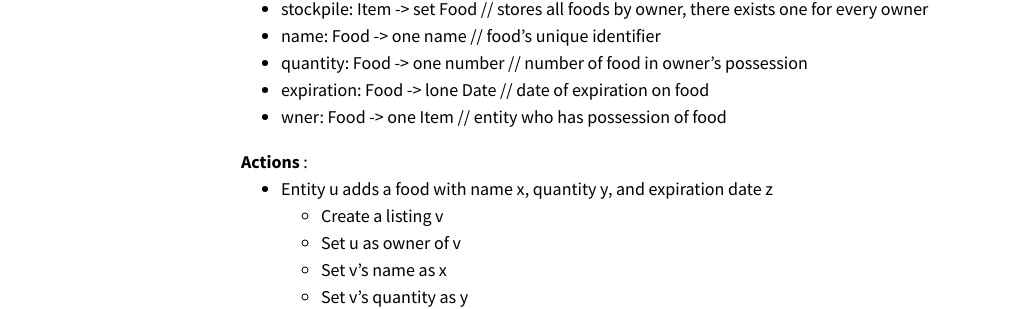
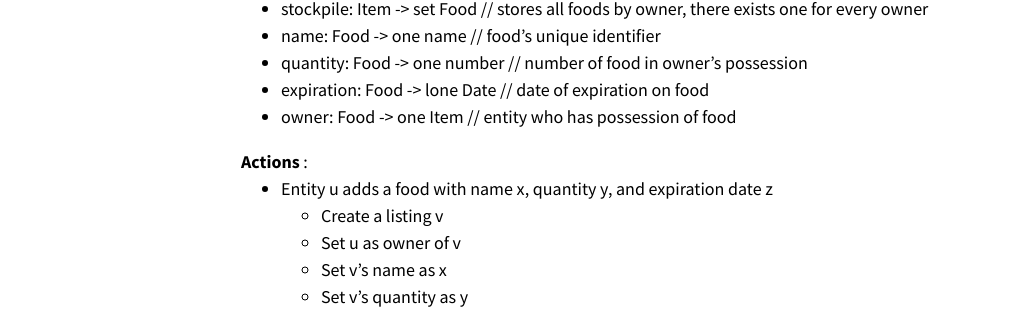
Before and after one commit to elisaj1317/61040-team-portfolio, a Jekyll site: the page built from _posts/2022-11-18-conceptual-design.md, in a window 1280 px wide and 900 px high, scrolled down 589 px. Shown: the part 155-464 px from the top of the window, without its empty margins (134-1164 px from the left). Built offline with Jekyll 4.4.1, drawn with Linux system fonts in a browser that asks for light colours; nearby versions of some CDN libraries; part of the change alters nothing that is shown.

Commit message:
fixed typo

```diff
--- a/_posts/2022-11-18-conceptual-design.md
+++ b/_posts/2022-11-18-conceptual-design.md
@@ -40,7 +40,7 @@ tags:
 - name: Food -\> one name // food's unique identifier
 - quantity: Food -\> one number // number of food in owner's possession
 - expiration: Food -\> lone Date // date of expiration on food
-- wner: Food -\> one Item // entity who has possession of food
+- owner: Food -\> one Item // entity who has possession of food
 
 **Actions** :
 
```
